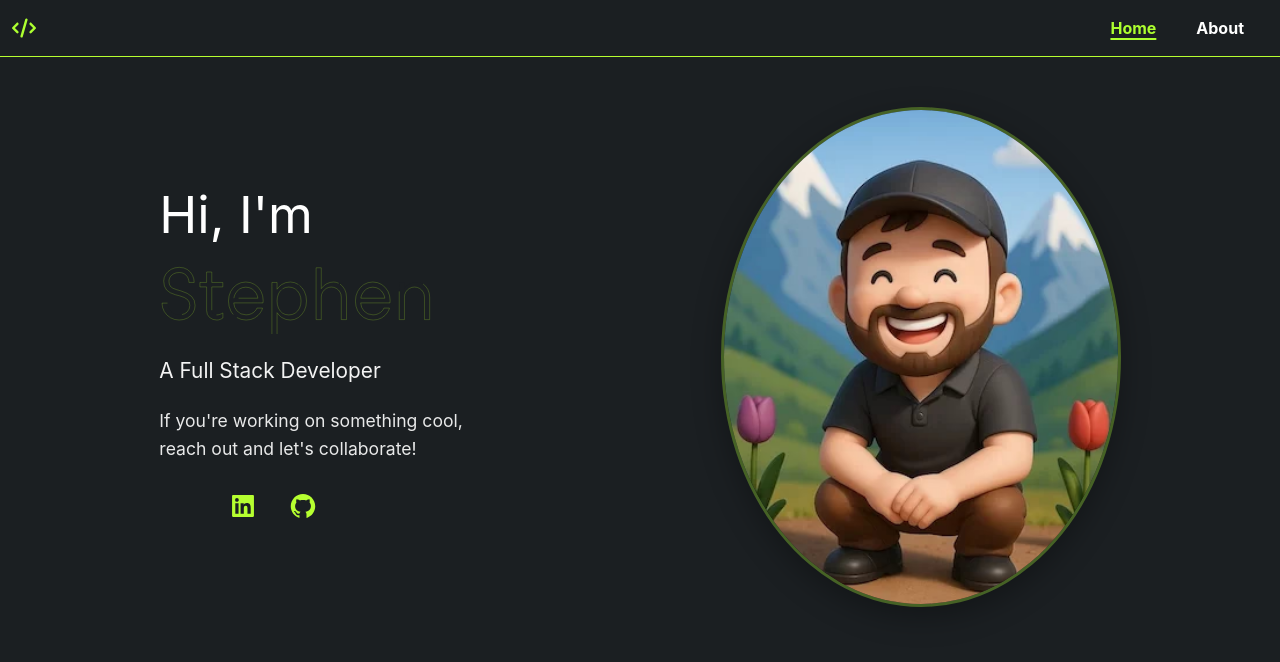
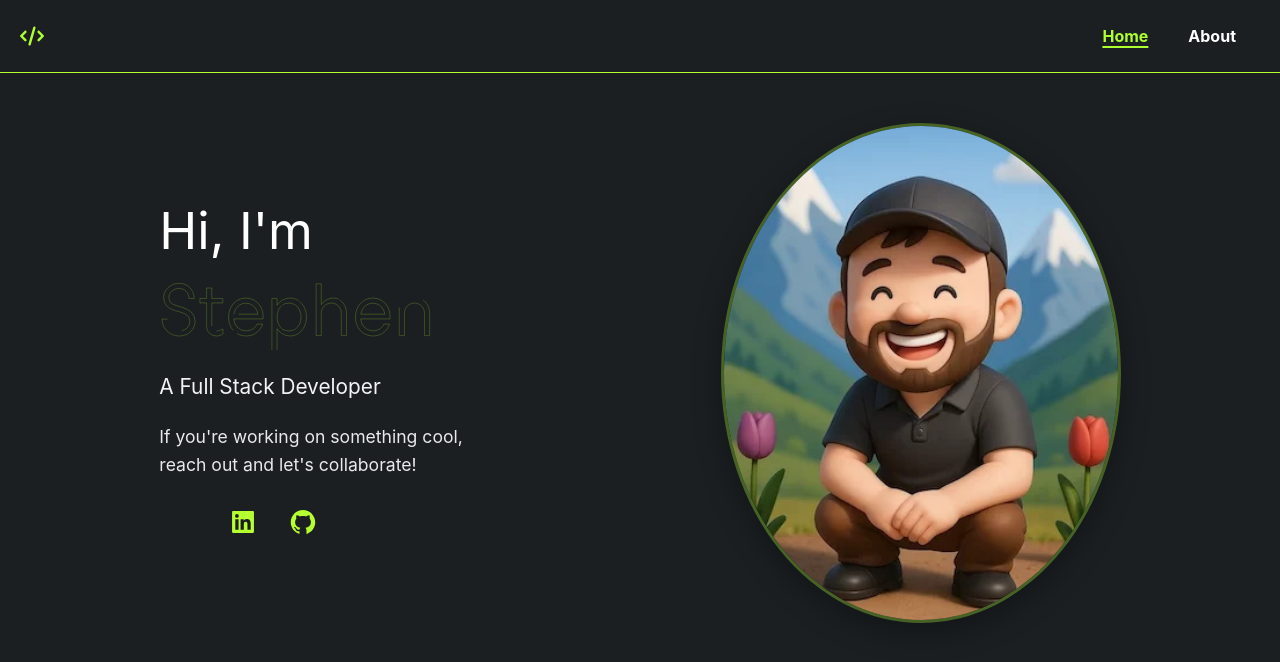
Before and after one commit to smontana/Portfolio, a Next.js app in the folder portfolio-nextjs/: page / in a window 1280 px wide. Shown: the top 662 px of the page. Built offline with nearby package versions, Linux system fonts and the light colour scheme.

Commit message:
reverted changes from last commit to see if they play a part in the PageSpeed Insights performance score going down for some reason

```diff
--- a/portfolio-nextjs/app/critical.css
+++ b/portfolio-nextjs/app/critical.css
@@ -11,7 +11,8 @@ a{text-decoration:none;color:#fff}
 .skip-link:focus-visible{top:0}
 
 /* Navbar - Critical */
-.navbar{position:sticky;z-index:100;display:flex;justify-content:space-between;align-items:center;background-color:#1b1f22;color:#fff;padding:0.5rem;border-bottom:1px solid #B6FF30}
+/* .navbar{position:sticky;z-index:100;display:flex;justify-content:space-between;align-items:center;background-color:#1b1f22;color:#fff;padding:0.5rem;border-bottom:1px solid #B6FF30} */
+.navbar{position:sticky;top:-1px;z-index:100;display:flex;justify-content:space-between;align-items:center;background-color:#1b1f22;color:#fff;padding:1rem;border-bottom:1px solid #B6FF30}
 .navbar h1{color:#ADFF2F}
 .navbar-brand a{color:#fff;text-decoration:none;font-size:1.5rem;display:inline-block;padding:4px;display:flex;align-items:center}
 .navbar-menu{display:flex;align-items:center}
--- a/portfolio-nextjs/components/Navbar/Style.scss
+++ b/portfolio-nextjs/components/Navbar/Style.scss
@@ -2,13 +2,15 @@
 
 .navbar {
   position: sticky;
+  top: -1px;
   z-index: 100;
   display: flex;
   justify-content: space-between;
   align-items: center;
   background-color: $backgroundColor;
   color: white;
-  padding: 0.5rem;
+  // padding: 0.5rem;
+  padding: 1rem;
   border-bottom: 1px solid #B6FF30;
 
   h1 {
```
